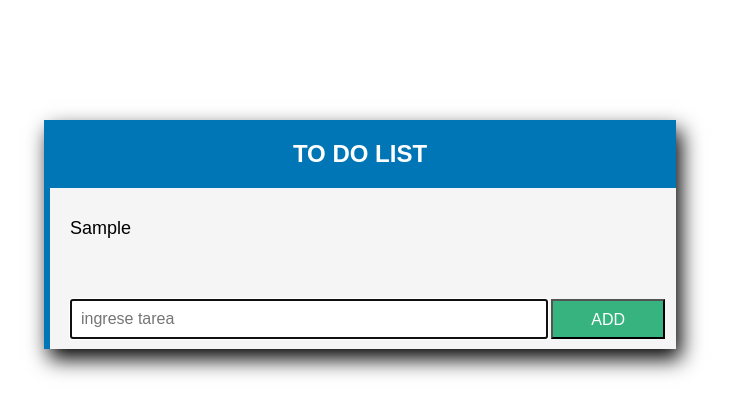
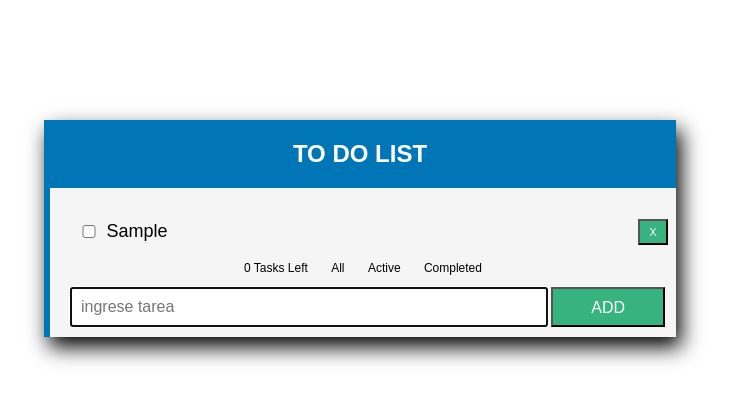
Before and after one commit to namirabal/WDD330-NM, a plain HTML site: page week06/index.html in a window 1280 px wide. Both pictures are taken after typing "Sample" into the empty fields and a click on the button "ADD". Shown: the whole page, without its empty margins (280-1009 px from the left). Drawn offline with Linux system fonts and the light colour scheme.

Commit message:
todo-list

```diff
--- a/week06/app.js
+++ b/week06/app.js
@@ -1,7 +1,9 @@
 
+const listaTareas = document.getElementById('listaTareas');
+//const detailsList = document.getElementById('detailsList');
+//const todosCount = document.getElementById('todosCount');
 const formulario = document.getElementById('formulario');
 const inputID = document.getElementById('inputID');
-const listaTareas = document.getElementById('listaTareas');
 const template = document.getElementById('template').content;//regla: siempre que se accede a un template se usa content,si no, no sirve
 const fragment = document.createDocumentFragment();
 let tareas = {
@@ -23,6 +25,7 @@ let tareas = {
 listaTareas.addEventListener('click', e => {
     btnAccion(e)
 }) //conectado con la const  btnAccion
+
 
 formulario.addEventListener('submit', e =>{
     e.preventDefault()//esto sirve para que se vea y no desaparezca en el console
--- a/week06/index.html
+++ b/week06/index.html
@@ -4,9 +4,11 @@
 <head>
   <meta http-equiv="content-type" content="text/html; charset=UTF-8">
   <meta charset="utf-8">
-  <title>Challenge One: Todo</title>
+  <title>Week 06-Challenge One: Todo- Natasha Mirabal</title>
   <meta name="viewport" content="width=device-width, initial-scale=1">
   <script src="./app.js" charset="utf-8" defer></script>
+  <script src="./switch.js" charset="utf-8" defer></script>
+  <script src="./toDos.js" charset="utf-8" defer></script>
   <link rel="stylesheet" href="./styles.css">
 </head>
 
@@ -16,6 +18,15 @@
 
     <div id="listaTareas"></div>
 
+        <div id="detailsList">
+          <span id="countTask">0 Tasks Left</span>
+            <span>
+                <span class="switch">All</span>
+                <span class="switch">Active</span>
+                <span class="switch">Completed</span>
+            </span>
+        </div>
+
        <form id="formulario">
             <input id="inputID" type="text" placeholder="ingrese tarea" autofocus>
             <button type="submit" class="botton">ADD</button>
@@ -24,8 +35,11 @@
 </div>
 
 <template id="template">
-    <div class="..">
+    <div class="toDoTemp">
+        <input type="checkbox" class="checkToDo"/>
         <p>Tarea #1</p>
+        <span class="todoContent"></span>
+        <button class="todoClose">X</button>
     </div>
 </template>
 
--- a/week06/styles.css
+++ b/week06/styles.css
@@ -28,12 +28,28 @@ h2 {
   list-style-type: none;
   cursor: pointer;
   position: relative;
-  padding: 12px 8px 12px 20px;
+  padding: 15px 8px 1px 20px;
   background: whitesmoke;
   font-size: 18px;
   transition: 0.2s;
   user-select: none;
-  padding-bottom: 30px;
+}
+#detailsList {
+  border-left: 6px solid #0076b6;
+  list-style-type: none;
+  cursor: pointer;
+  position: relative;
+  background: whitesmoke;
+  font-size: 9pt;
+  transition: 0.2s;
+  user-select: none;
+  text-align: center;
+}
+#countTask {
+  padding: 0px 10px 0px 10px;
+}
+.switch {
+  padding: 0px 10px 0px 10px;
 }
 form {
   border-left: 6px solid #0076b6;
@@ -72,3 +88,20 @@ button {
   background-color: #1b6144;
   justify-content: space-between;
 }
+.toDoTemp {
+  display: flex;
+  align-items: center;
+  width: 100%;
+}
+.toDoTemp p {
+  width: 90%;
+}
+.checkToDo {
+  width: 5%;
+}
+.todoClose {
+  width: 5%;
+  font-size: 8pt;
+  padding: 5px;
+  margin: 0;
+}
```
Also changed, not shown: week06/switch.js (added).
